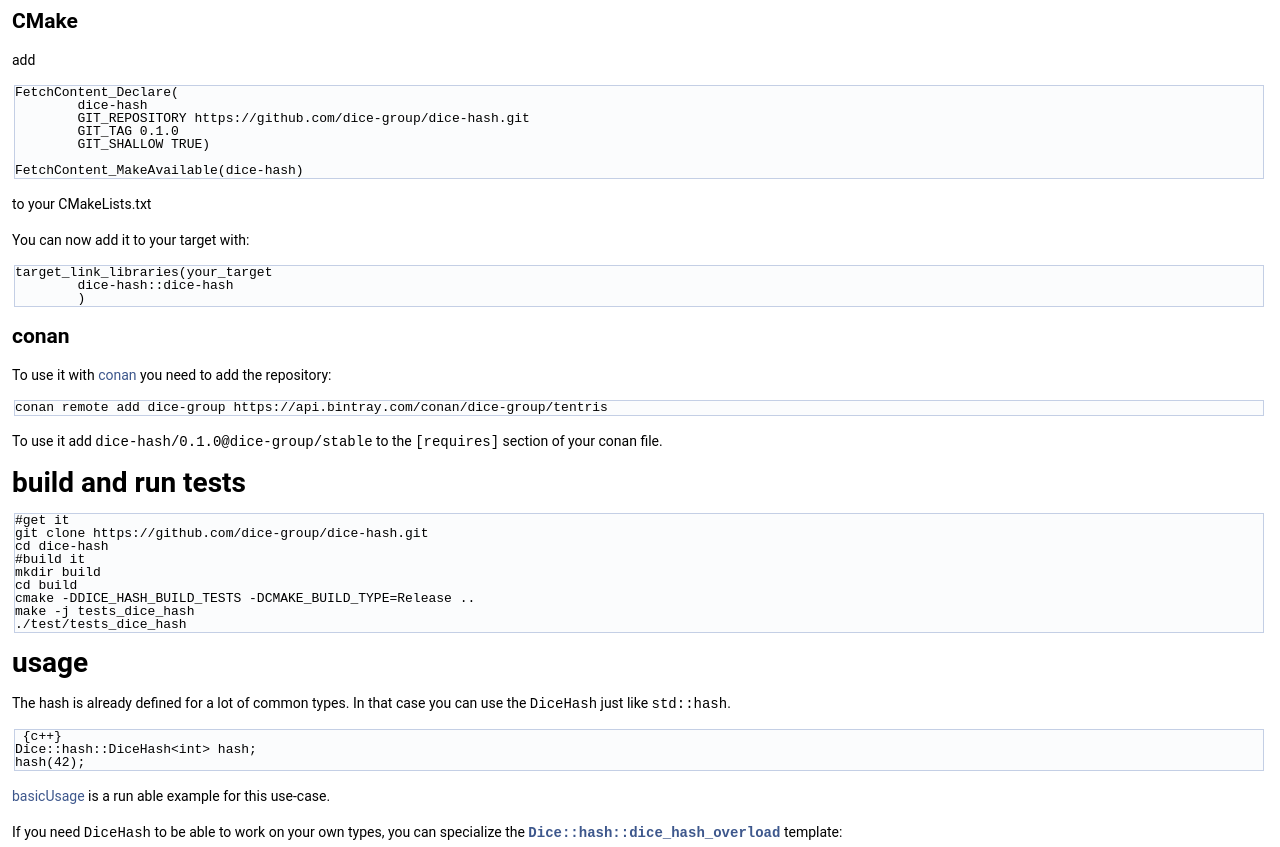
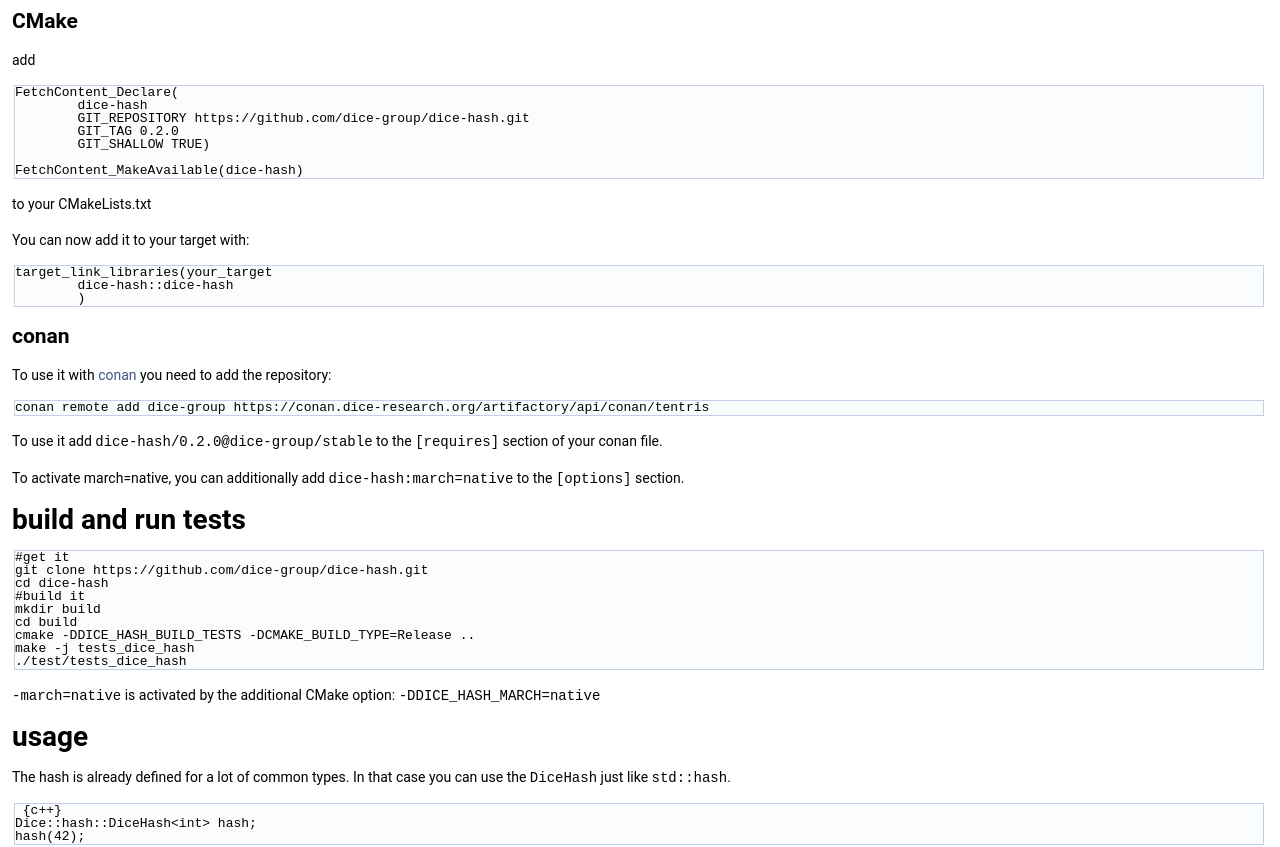
Before and after one commit to dice-group/dice-hash, a plain HTML site: page index.html in a window 1280 px wide. Shown: the part 360-1207 px from the top of the page. Drawn offline with Linux system fonts and the light colour scheme.

Commit message:
deploy: 2f4c37a89995e900b5ec1330d35c84e0b7ea250b

```diff
--- a/index.html
+++ b/index.html
@@ -77,7 +77,7 @@ CMake</h2>
 <p>add </p><div class="fragment"><div class="line">FetchContent_Declare(</div>
 <div class="line">        dice-hash</div>
 <div class="line">        GIT_REPOSITORY https://github.com/dice-group/dice-hash.git</div>
-<div class="line">        GIT_TAG 0.1.0</div>
+<div class="line">        GIT_TAG 0.2.0</div>
 <div class="line">        GIT_SHALLOW TRUE)</div>
 <div class="line"> </div>
 <div class="line">FetchContent_MakeAvailable(dice-hash)</div>
@@ -87,8 +87,9 @@ CMake</h2>
 <div class="line">        )</div>
 </div><!-- fragment --><h2><a class="anchor" id="autotoc_md4"></a>
 conan</h2>
-<p>To use it with <a href="https://conan.io/">conan</a> you need to add the repository: </p><div class="fragment"><div class="line">conan remote add dice-group https://api.bintray.com/conan/dice-group/tentris</div>
-</div><!-- fragment --><p>To use it add <code>dice-hash/0.1.0@dice-group/stable</code> to the <code>[requires]</code> section of your conan file.</p>
+<p>To use it with <a href="https://conan.io/">conan</a> you need to add the repository: </p><div class="fragment"><div class="line">conan remote add dice-group https://conan.dice-research.org/artifactory/api/conan/tentris</div>
+</div><!-- fragment --><p>To use it add <code>dice-hash/0.2.0@dice-group/stable</code> to the <code>[requires]</code> section of your conan file.</p>
+<p>To activate march=native, you can additionally add <code>dice-hash:march=native</code> to the <code>[options]</code> section.</p>
 <h1><a class="anchor" id="autotoc_md5"></a>
 build and run tests</h1>
 <div class="fragment"><div class="line">#get it </div>
@@ -100,7 +101,8 @@ build and run tests</h1>
 <div class="line">cmake -DDICE_HASH_BUILD_TESTS -DCMAKE_BUILD_TYPE=Release ..</div>
 <div class="line">make -j tests_dice_hash</div>
 <div class="line">./test/tests_dice_hash</div>
-</div><!-- fragment --><h1><a class="anchor" id="autotoc_md6"></a>
+</div><!-- fragment --><p><code>-march=native</code> is activated by the additional CMake option: <code>-DDICE_HASH_MARCH=native</code></p>
+<h1><a class="anchor" id="autotoc_md6"></a>
 usage</h1>
 <p>The hash is already defined for a lot of common types. In that case you can use the <code>DiceHash</code> just like <code>std::hash</code>. </p><div class="fragment"><div class="line"> {c++}</div>
 <div class="line">Dice::hash::DiceHash&lt;int&gt; hash;</div>
```
